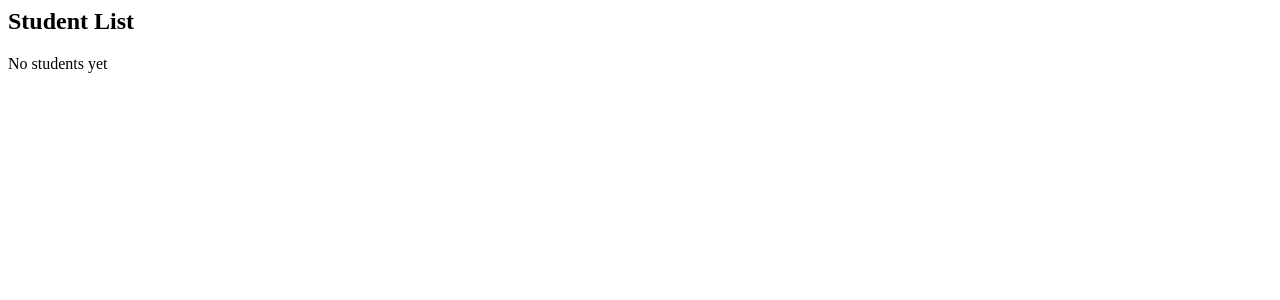
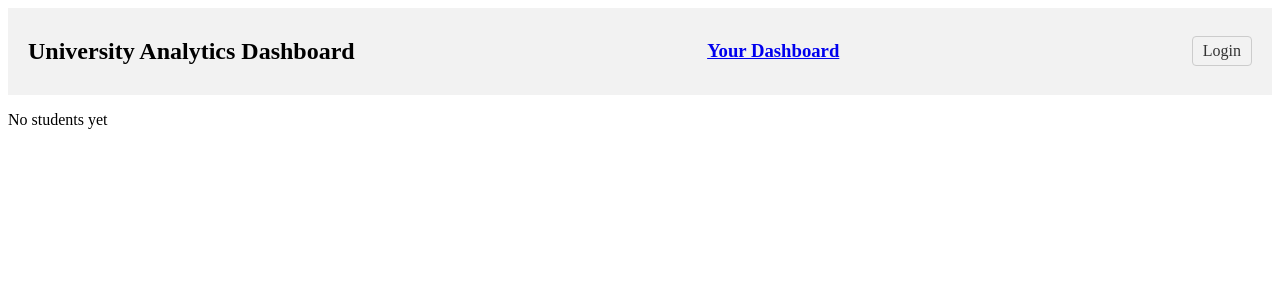
Before and after one commit to MIKE45-lab/IT-Architecture, a Django app: page /architecture/students/ in a window 1280 px wide. Shown: the top 300 px of the page. Run offline with Django 4.2, Linux system fonts and the light colour scheme; data that the repository does not hold is empty.

Commit message:
Active site

```diff
--- a/IT_Architecture_Project/architecture/models.py
+++ b/IT_Architecture_Project/architecture/models.py
@@ -4,6 +4,7 @@ class Student(models.Model):
     forename = models.CharField(max_length=100)
     surname = models.CharField(max_length=100)
     major = models.CharField(max_length=100)
+    average = models.CharField(max_length=100)
 
     def __str__(self):
         return f"{self.forename} {self.surname} {self.major}"
--- a/IT_Architecture_Project/architecture/urls.py
+++ b/IT_Architecture_Project/architecture/urls.py
@@ -1,8 +1,10 @@
 from django.contrib import admin
 from django.urls import path
 from . import views
+from django.contrib.auth import views as auth_views
 
 urlpatterns = [
     path('', views.dashboard, name='dashboard'),
     path('students/', views.students, name='students'),
+    path('logout/', auth_views.LogoutView.as_view(next_page='/'), name='logout')
 ]
--- a/IT_Architecture_Project/mysite/settings.py
+++ b/IT_Architecture_Project/mysite/settings.py
@@ -119,6 +119,10 @@ Login_URL = '/login/'
 
 STATIC_URL = 'static/'
 
+STATICFILES_DIRS = [
+    BASE_DIR / 'static',
+]
+
 # Default primary key field type
 # https://docs.djangoproject.com/en/4.2/ref/settings/#default-auto-field
 
--- a/IT_Architecture_Project/templates/architecture/students.html
+++ b/IT_Architecture_Project/templates/architecture/students.html
@@ -1,7 +1,57 @@
-<h2>Student List</h2>
+{% load static %}
+<!DOCTYPE html>
+<html lang="en">
+<head>
+    <meta charset="UTF-8">
+    <meta name="viewport" content="width=device-width, initial-scale=1.0">
+    <title>University AnalyticsDashboard</title>
+
+<style>
+        header {
+            display: flex;
+            justify-content: space-between;
+            align-items: center;
+            padding: 10px 20px;
+            background-color: #f2f2f2;
+        }
+        .user-info {
+            display: flex;
+            align-items: center;
+            gap: 15px
+        }
+        .user-info a {
+            text-decoration: none;
+            color: #333;
+            padding: 5px 10px;
+            border: 1px solid #ccc;
+            border-radius: 4px;
+        }
+        .user-info a:hover {
+            background-color: #ddd;
+        }
+    </style>
+</head>
+<body>
+<header>
+    <div class="logo">
+        <h2>University Analytics Dashboard</h2>
+    </div>
+    <div class="page">
+        <h3><a href="{% url 'dashboard' %}">Your Dashboard</a></h3>
+    </div>
+    <div class="user-info">
+        {% if user.is_authenticated %}
+           <span>Welcome, {{user.username }}!</span>
+           <a href="{% url 'logout' %}">Logout</a>
+        {% else %}
+            <a href="{% url 'login' %}">Login</a>
+        {% endif %}
+    </div>
+</header>
 
 {% for s in students %}
-    <p>{{ s.forename }} {{ s.surname }} - average: {{ s.avg_score|default:"0" }} - major: {{ s.major }}</p>
+    <p>{{ s.forename }} {{ s.surname }} - average: {{ s.average|default:"0" }} - major: {{ s.major }}</p>
 {% empty %}
     <p>No students yet</p>
 {% endfor %}
+</html>
```
Also changed, not shown: IT_Architecture_Project/templates/architecture/dashboard.html (+43 -4 lines), IT_Architecture_Project/architecture/migrations/0003_student_average.py (added), IT_Architecture_Project/static/attendancegraph.png (added), IT_Architecture_Project/static/gradegraph.png (added).
